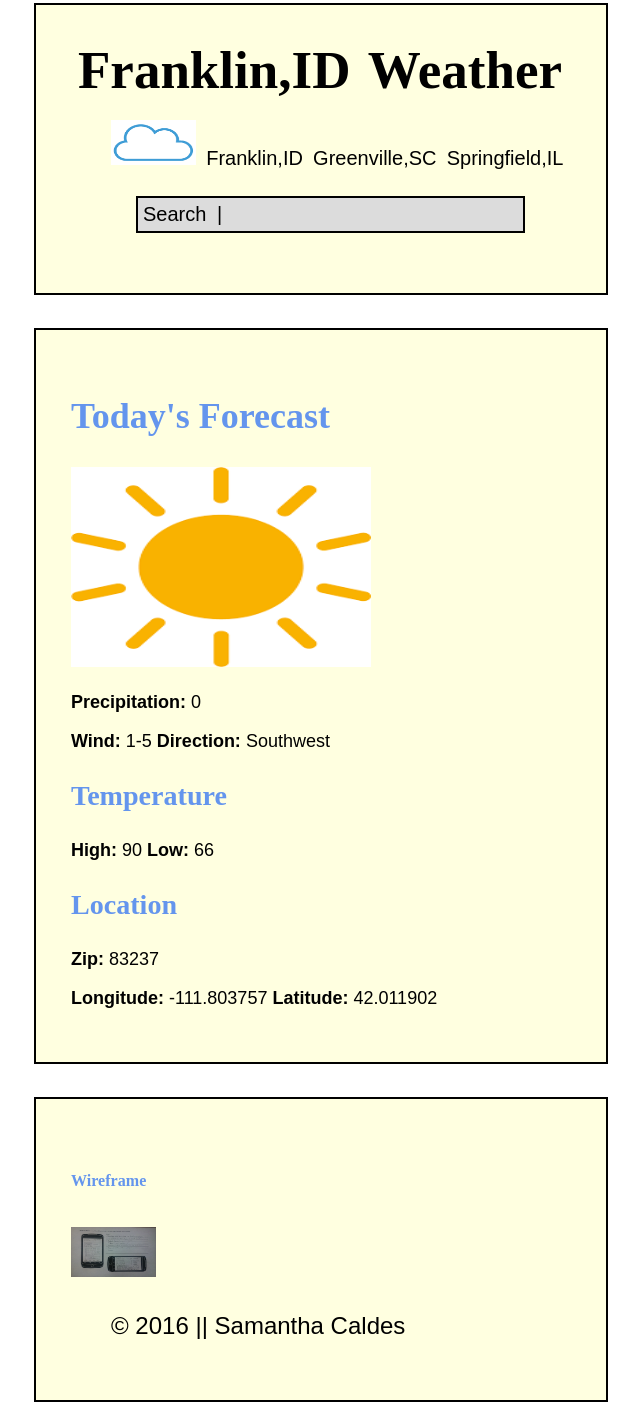
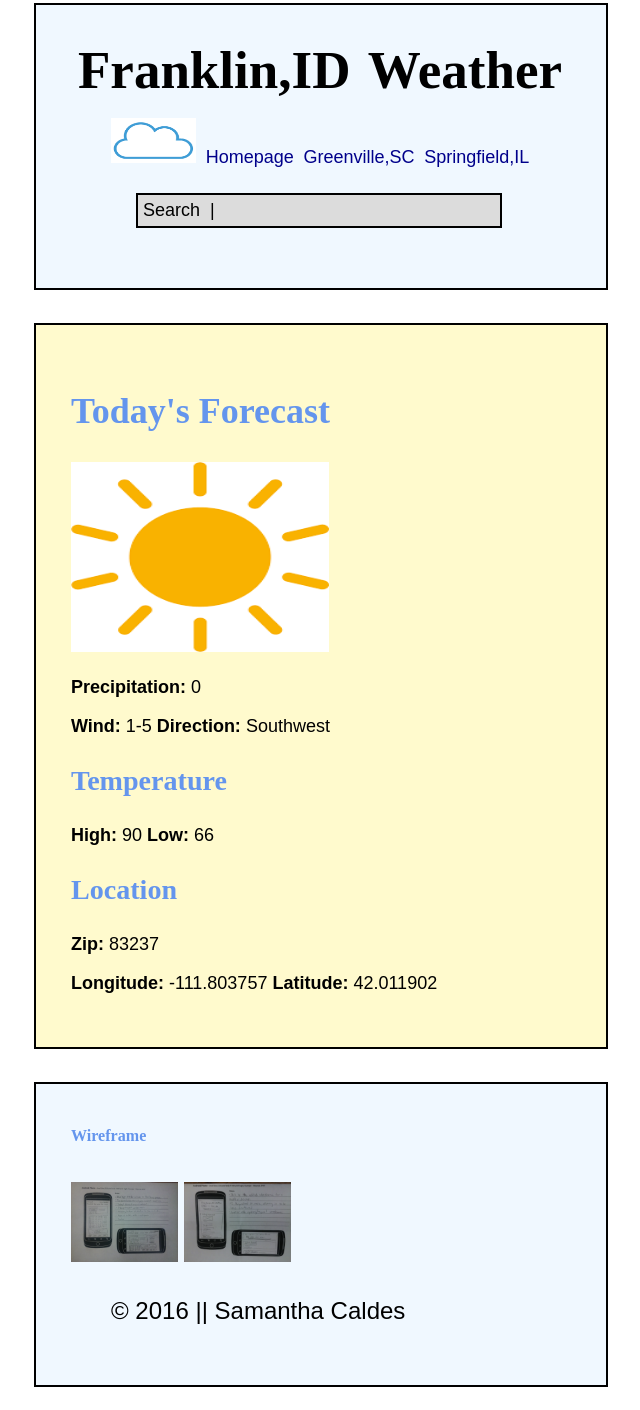
Before and after one commit to scaldes/scaldes.github.io, a plain HTML site: page homework/franklin.html in a window 1280 px wide. Shown: the part 5-1415 px from the top of the page, without its empty margins (319-959 px from the left). Drawn offline with Linux system fonts and the light colour scheme.

Commit message:
Update
Fixing more errors

```diff
--- a/css/screen.css
+++ b/css/screen.css
@@ -20,7 +20,7 @@ container {
 }
 
 section {
-    background-color: lightyellow;
+    background-color: lemonchiffon;
     padding: 35px;
     border: 2px solid #000000;
     width: 500px;
@@ -61,7 +61,7 @@ h6 {
     background-color: gainsboro;
     margin: 25px;
     padding: 5px;
-    width: 375px;
+    width: 352px;
     display: block;
     border: 2px solid #000000;
     text-align: left;
@@ -70,16 +70,27 @@ h6 {
 }
 
 .nav-bar {
-    background-color: lightyellow;
+    background-color: aliceblue;
 
     */ padding: 5px;
     border: 2px solid #000000;
     margin: 15px center;
     width: 500px;
     text-align-last:  inherit;
-    font-size: 20px;
+    font-size: 18px;
     position: relative;
     word-spacing: 5px;
+
+}
+
+#links{
+    color: darkblue;
+}
+
+
+.footer{
+    background-color: aliceblue;
+    padding-top: 5px;
 }
 
 body {
--- a/homework/franklin.html
+++ b/homework/franklin.html
@@ -16,13 +16,14 @@
 
 
         <header>
-            <ul>
+            <ul id="links">
  <li> <img src="/images/cloud.png" alt="Logo" height="45" width="85" ></li>
-                <li>Franklin,ID</li>
+                <li>Homepage</li>
                 <li>Greenville,SC</li>
                 <li>Springfield,IL</li>
-                <li id="search-bar">Search |</li>
-
+                </ul>
+            <ul>
+            <li id="search-bar">Search |</li>
             </ul>
             </header>
         </section>
@@ -31,7 +32,7 @@
     <br>
     <main>
         <section>
-            <h2>Today's Forecast</h2> <img src="/images/sunny.png" alt="Sunny." width="300" height="200">
+            <h2>Today's Forecast</h2> <img src="/images/sunny.png" alt="Sunny." width="258" height="190">
             <p><strong>Precipitation: </strong> 0</p>
             <p><strong>Wind: </strong> 1-5 <strong>Direction: </strong> Southwest</p>
             <h3>Temperature</h3>
@@ -44,12 +45,15 @@
     </main>
 </body>
 
-<section>
+
     <footer>
+        <section class="footer">
         <h6>Wireframe</h6>
-        <img src="/images/editsmall.jpg" alt="Mobile wireframe." width="85" height="50">
+        <img src="/images/editsmall.jpg" alt="Original wireframe." height="80">
+<img src="/images/updatedwireframe.jpg" alt="Updated wireframe." height="80">
+
         <ul>
             <li>&copy; 2016 || Samantha Caldes</li>
         </ul>
+        </section>
     </footer>
-</section>
```
Also changed, not shown: images/updatedwireframe.jpg (added).
